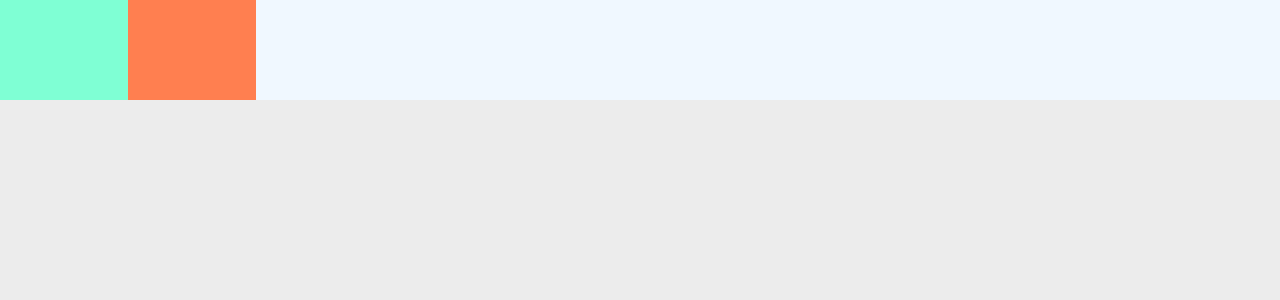
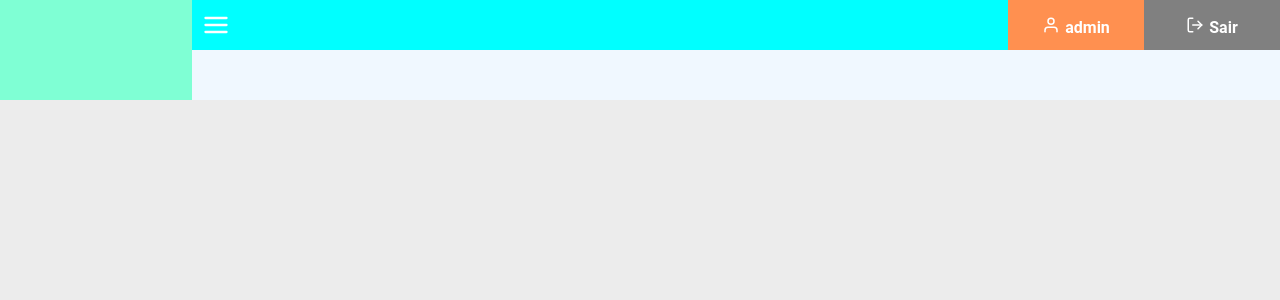
Before and after one commit to KaikOliveira/testSEMV, a React (Create React App) app in the folder frontend/: page / in a window 1280 px wide. Shown: the top 300 px of the page. Built offline with nearby package versions, Linux system fonts and the light colour scheme.

Commit message:
LineTopHeaderOK

```diff
--- a/frontend/package.json
+++ b/frontend/package.json
@@ -8,6 +8,7 @@
     "@testing-library/user-event": "^12.1.10",
     "react": "^17.0.1",
     "react-dom": "^17.0.1",
+    "react-icons": "^4.1.0",
     "react-router-dom": "^5.2.0",
     "react-scripts": "4.0.1",
     "styled-components": "^5.2.1",
--- a/frontend/src/components/Header/index.jsx
+++ b/frontend/src/components/Header/index.jsx
@@ -1,4 +1,6 @@
 import React from 'react';
+import { FiMenu, FiLogOut, FiUser } from 'react-icons/fi';
+
 
 import {
   ContainerHeader,
@@ -8,7 +10,8 @@ import {
   Menu,
   BoxLeft,
   Admin,
-  Quit
+  Quit,
+  BoxLeftLabel
 } from './styles';
 
 export default function Header() {
@@ -18,11 +21,19 @@ export default function Header() {
 
       <Content>
         <LineTop>
-          <Menu />
+          <Menu>
+            <FiMenu size={28} color="#fff" />
+          </Menu>
 
           <BoxLeft>
-            <Admin />
-            <Quit />
+            <Admin>
+              <FiUser size={18} color="#fff" />
+              <BoxLeftLabel>admin</BoxLeftLabel>
+            </Admin>
+            <Quit>
+              <FiLogOut size={18} color="#fff" />
+              <BoxLeftLabel>Sair</BoxLeftLabel>
+            </Quit>
           </BoxLeft>
         </LineTop>
       </Content>
--- a/frontend/src/components/Header/styles.js
+++ b/frontend/src/components/Header/styles.js
@@ -9,23 +9,60 @@ export const ContainerHeader = styled.div`
 `;
 
 export const Logo =  styled.div`
-  width: 10%;
+  width: 15%;
   height: 100%;
   background: aquamarine;
 `;
 
 export const Content =  styled.div`
-  width: 80%;
+  width: 85%;
   height: 100%;
   background: aliceblue;
+  flex-direction: column;
 `;
 
-export const LineTop = styled.div``;
+export const LineTop = styled.div`
+  background: aqua;
+  width: 100%;
+  height: 50%;
+  display: flex;
+  justify-content: space-between;
+`;
 
-export const Menu = styled.div``;
+export const Menu = styled.div`
+  display: flex;
+  align-items: center;
+  margin-left: 10px;
+`;
 
-export const BoxLeft = styled.div``;
+export const BoxLeft = styled.div`
+  background: #c54040;
+  width: 25%;
+  display: flex;
+  flex-direction: row;
+`;
 
-export const Admin = styled.div``;
+export const Admin = styled.div`
+  width: 50%;
+  background: #ff9050;
+  display: flex;
+  align-items: center;
+  justify-content: center;
+`;
 
-export const Quit= styled.div``;
+export const Quit = styled.div`
+  width: 50%;
+  background: #808080;
+  display: flex;
+  align-items: center;
+  justify-content: center
+`;
+
+export const BoxLeftLabel = styled.p`
+  color: #fff;
+  margin-left: 5px;
+  font-family: Roboto, sans-serif;
+  font-size: 16px;
+  font-weight: 600;
+  margin-top: 5px;
+`;
```
Also changed, not shown: 2 other files (tests, documents, lock files or other folders).
